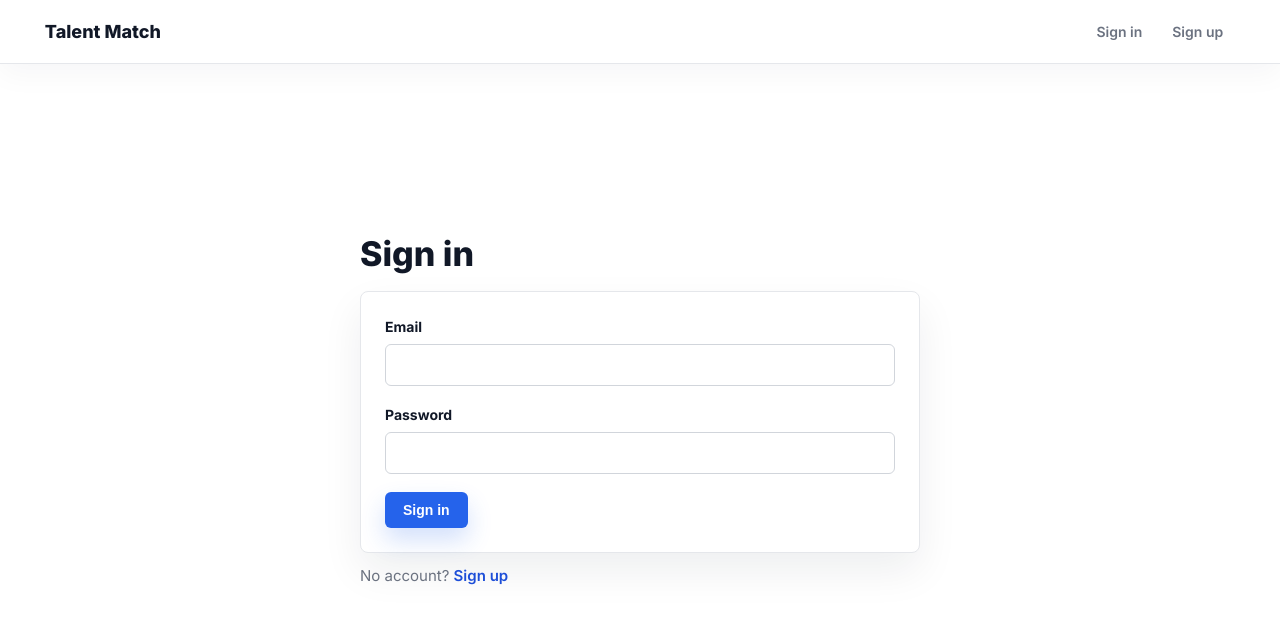
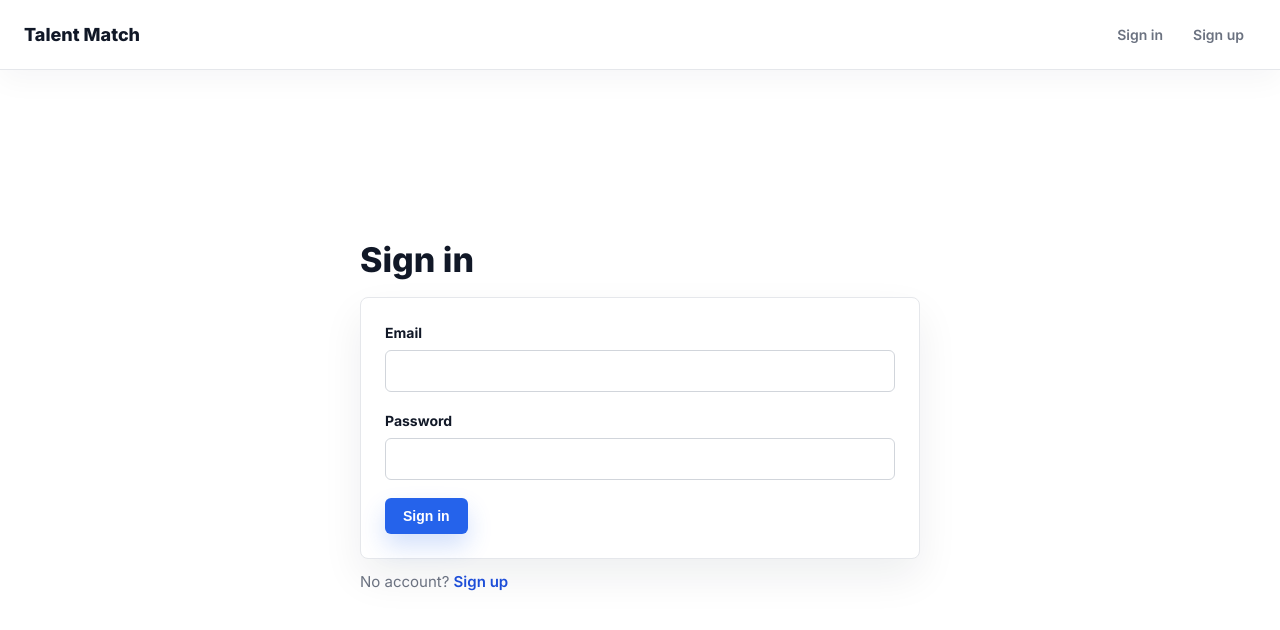
Before and after one commit to RealHostCS/talent-match, a React (Vite) app: page /talent-match/login in a window 1280 px wide. Shown: the top 630 px of the page. Built offline with nearby package versions, Linux system fonts and the light colour scheme; no server answers.

Commit message:
improve header layout spacing

```diff
--- a/src/components/Nav.jsx
+++ b/src/components/Nav.jsx
@@ -36,7 +36,7 @@ export default function Nav() {
   }
 
   return (
-    <nav>
+    <nav style={{ display: 'flex', justifyContent: 'space-between', alignItems: 'center', padding: '16px 24px' }}>
       <Link to={role === 'employer' ? '/candidates' : role === 'candidate' ? '/jobs' : '/login'} className="nav-brand">
         Talent Match
       </Link>
```
